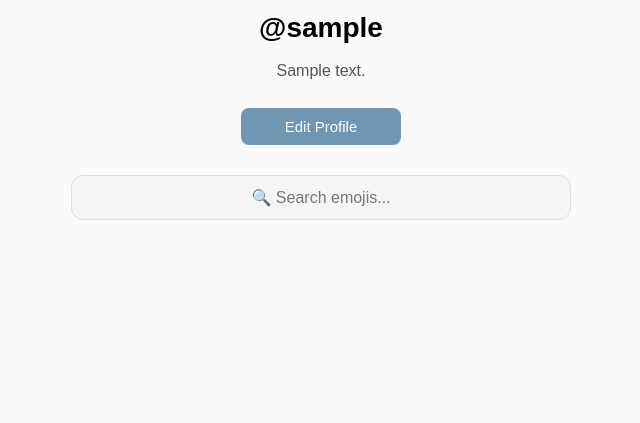
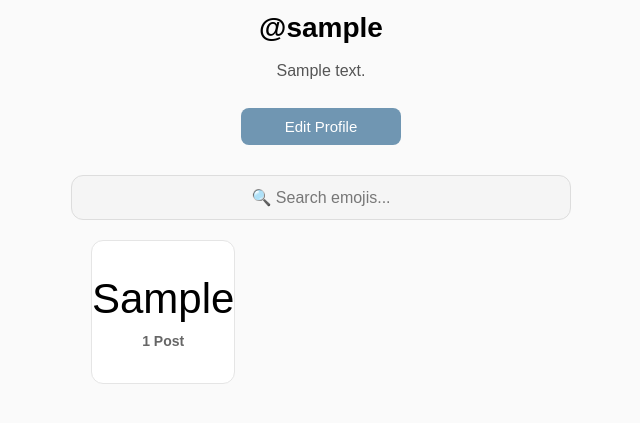
Before and after one commit to srikanth019-lab/narriate, a Flask app: page /profile in a window 1280 px wide. Shown: the part 258-681 px from the top of the page, without its empty margins (319-959 px from the left). Run offline with Flask 3, Linux system fonts and the light colour scheme; a user stored in the database is signed in; tables that the repository leaves empty hold one stand-in row (values such as "Sample post"); grey boxes marked "Sample" are stand-in pictures.

Commit message:
upadte profile posts grid

```diff
--- a/app.py
+++ b/app.py
@@ -2,6 +2,7 @@
 # 1️⃣ IMPORTS
 # =======================
 
+from ast import If
 from typing import Any
 from datetime import datetime, timedelta
 
@@ -104,6 +105,12 @@ class EmojiPost(db.Model):
         db.ForeignKey("emoji.id"),
         nullable=False
     )
+
+    user_id = db.Column(
+    db.Integer,
+    db.ForeignKey("user.id"),
+    nullable=False
+)
 
     image_url = db.Column(db.String(500), nullable=False)
 
@@ -244,7 +251,7 @@ def login():
 def profile():
 
     # CHECK
-    user_id =session.get("user_id")
+    user_id = session.get("user_id")
 
     # DECISION
     if not user_id:
@@ -258,8 +265,24 @@ def profile():
         flash("User not found.")
         return redirect(url_for("login"))
 
-    # OUTPUT
-    return render_template("profile.html", user=user, current_user_id=user_id)
+    emoji_counts = (
+        db.session.query(
+            Emoji.id,
+            Emoji.emoji,
+            db.func.count(EmojiPost.id).label("post_count")
+        )
+        .join(EmojiPost, Emoji.id == EmojiPost.emoji_id)
+        .filter(EmojiPost.user_id == user_id)
+        .group_by(Emoji.id, Emoji.emoji)
+        .all()
+    )
+
+    return render_template(
+        "profile.html",
+        user=user,
+        current_user_id=user_id,
+        emoji_counts=emoji_counts
+    )
 
 
 @app.route("/edit-profile", methods=["GET", "POST"])
@@ -407,10 +430,6 @@ def api_emojis_search():
     return jsonify(results)
 
 
-
-
-
-
 @app.route("/emoji/<int:emoji_id>", methods=["GET", "POST"])
 def emoji_gallery(emoji_id):
     emoji = Emoji.query.get_or_404(emoji_id)
@@ -440,6 +459,7 @@ def emoji_gallery(emoji_id):
 
         # Save in database
         new_post = EmojiPost(
+            user_id=session["user_id"],
             emoji_id=emoji.id,
             image_url=result["secure_url"],
             media_type=media_type
@@ -450,6 +470,7 @@ def emoji_gallery(emoji_id):
 
         return redirect(url_for("emoji_gallery", emoji_id=emoji.id))
 
+ # This runs for GET requests
     posts = EmojiPost.query.filter_by(emoji_id=emoji.id).all()
 
     return render_template(
@@ -458,6 +479,7 @@ def emoji_gallery(emoji_id):
         posts=posts
     )
 
+
 @app.route("/post/<int:post_id>")
 def view_post(post_id):
     post = EmojiPost.query.get_or_404(post_id)
--- a/static/css/profile.css
+++ b/static/css/profile.css
@@ -120,3 +120,40 @@ body{
     cursor: pointer;
      margin-top: 30px;
 }
+
+
+.emoji-grid {
+    display: grid;
+    grid-template-columns: repeat(3, 1fr);
+    gap: 15px;
+    padding: 20px;
+}
+
+.emoji-card {
+    background: #ffffff;
+    border: 1px solid #e5e5e5;
+    border-radius: 12px;
+    text-decoration: none;
+    color: #000;
+    display: flex;
+    flex-direction: column;
+    justify-content: center;
+    align-items: center;
+    aspect-ratio: 1 / 1;
+    transition: 0.2s;
+}
+
+.emoji-card:hover {
+    transform: scale(1.03);
+}
+
+.emoji {
+    font-size: 42px;
+    margin-bottom: 10px;
+}
+
+.post-count {
+    font-size: 14px;
+    font-weight: 600;
+    color: #666;
+}
--- a/templates/profile.html
+++ b/templates/profile.html
@@ -60,6 +60,22 @@
 
 </div>
 
+<div class="emoji-grid">
+    {% for item in emoji_counts %}
+    <a href="{{ url_for('emoji_gallery', emoji_id=item.id) }}" class="emoji-card">
+        <div class="emoji">{{ item.emoji }}</div>
+        <div class="post-count">
+            {{ item.post_count }}
+            {% if item.post_count == 1 %}
+                Post
+            {% else %}
+                Posts
+            {% endif %}
+        </div>
+    </a>
+    {% endfor %}
+</div>
+
 </div>
 
    <script src="{{ url_for('static', filename='js/profile.js') }}"></script>
```
Also changed, not shown: templates/emoji gallery.html (+34 -2 lines).
